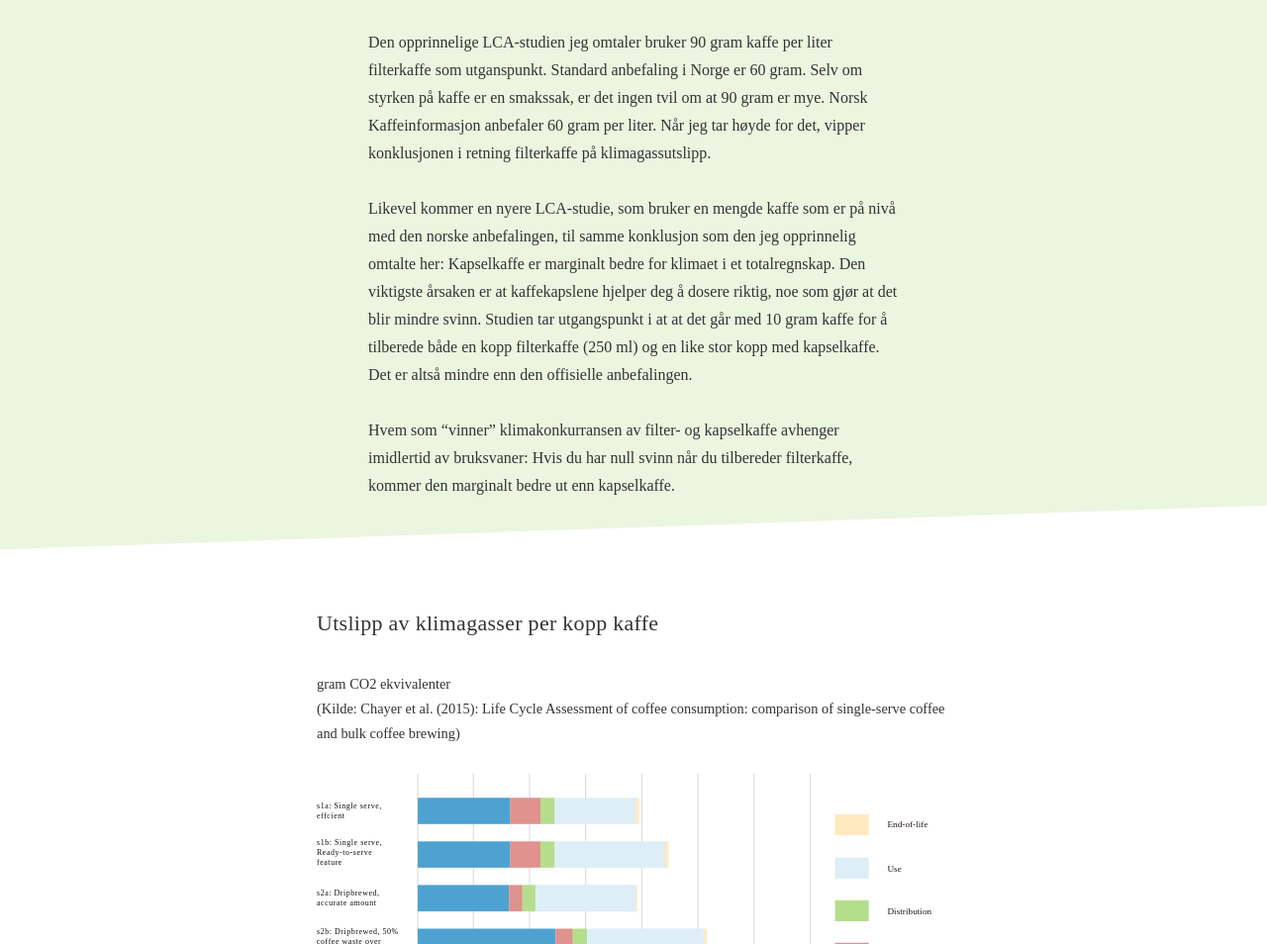
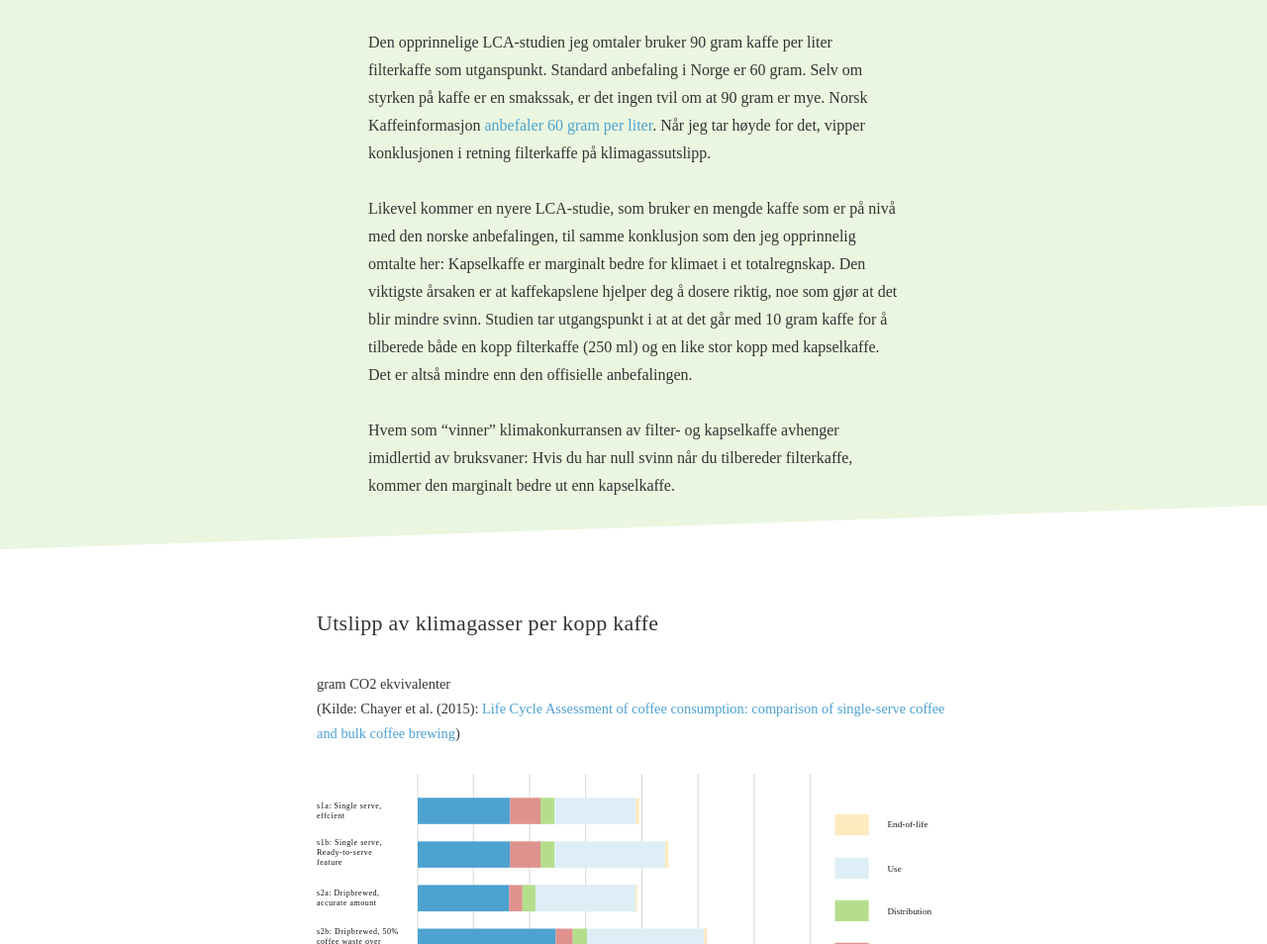
Before and after one commit to vegardfeste/mix104, a website: page dist/kaffe.html in a window 1280 px wide. Shown: the part 5054-6008 px from the top of the page at 99% size. Drawn offline with Linux system fonts and the light colour scheme; a web font is replaced by a local one.

Commit message:
Update kaffe.html

```diff
--- a/dist/kaffe.html
+++ b/dist/kaffe.html
@@ -95,7 +95,7 @@
             emballasjen. I sum kan det gi en miljøgevinst.
           </p>
           <p>
-            <a class="link" href="#">En omfattende livssyklusanalyse fra 2009</a> forsøker å
+            <a class="link" href="https://nmbu.brage.unit.no/nmbu-xmlui/bitstream/handle/11250/2473634/SOL-Fakta-2015-09.pdf?sequence=2&isAllowed=y">En omfattende livssyklusanalyse fra 2009</a> forsøker å
             svare på spørsmålet om hvilken kaffetilberedning som er best for
             miljøet. Den sammenligner kapselkaffe (som Nespresso), vanlig
             filterkaffe og pulverkaffe. Studien så på hele verdikjeden for
@@ -282,8 +282,9 @@
             Den opprinnelige LCA-studien jeg omtaler bruker 90 gram kaffe per
             liter filterkaffe som utganspunkt. Standard anbefaling i Norge er
             60 gram. Selv om styrken på kaffe er en smakssak, er det ingen
-            tvil om at 90 gram er mye. Norsk Kaffeinformasjon anbefaler 60
-            gram per liter. Når jeg tar høyde for det, vipper konklusjonen i
+            tvil om at 90 gram er mye. Norsk Kaffeinformasjon
+            <a class="link" href="https://kaffe.no/7-bud-for-god-kaffe/"> anbefaler 60
+              gram per liter</a>. Når jeg tar høyde for det, vipper konklusjonen i
             retning filterkaffe på klimagassutslipp.
           </p>
 
@@ -314,8 +315,8 @@
         <div class="paragraph  kafe">
           <h4 class="artikkel-heading1">Utslipp av klimagasser per kopp kaffe</h4>
           <p class="liten-tekst">gram CO2 ekvivalenter<br>
-            (Kilde: Chayer et al. (2015): Life Cycle Assessment of coffee consumption: comparison of single-serve coffee
-            and bulk coffee brewing)</p>
+            (Kilde: Chayer et al. (2015): <a class="link" href="http://www.pac.ca/assets/pac0680-full-lca.pdf"> Life Cycle Assessment of coffee consumption: comparison of single-serve coffee
+            and bulk coffee brewing</a>)</p>
 
         </div>
         <img class="utslipp" src="img/utslipp.svg" alt="" />
```
